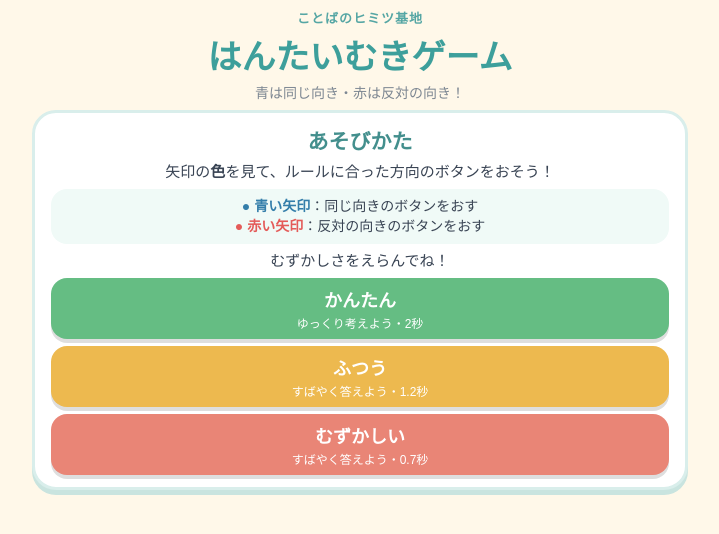
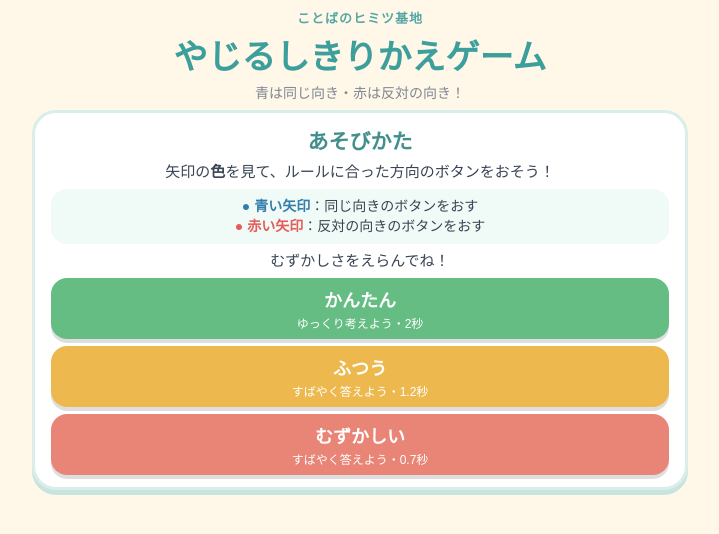
Before and after one commit to kotobakichi/kotoba-himitsu-kichi, a plain HTML site: page game3.html in a window 1280 px wide. Shown: the whole page, without its empty margins (280-999 px from the left). Drawn offline with Linux system fonts and the light colour scheme.

Commit message:
Update game3.html

```diff
--- a/game3.html
+++ b/game3.html
@@ -4,7 +4,7 @@
 <head>
 <meta charset="UTF-8">
 <meta name="viewport" content="width=device-width, initial-scale=1, viewport-fit=cover">
-<title>はんたいむきゲーム｜ことばのヒミツ基地</title>
+<title>やじるしきりかえゲーム｜ことばのヒミツ基地</title>
 
 <style>
 * { box-sizing: border-box; }
@@ -801,7 +801,7 @@ h2 {
 
 <header>
   <div class="site-name">ことばのヒミツ基地</div>
-  <h1>はんたいむきゲーム</h1>
+  <h1>やじるしきりかえゲーム</h1>
   <div class="subtitle">青は同じ向き・赤は反対の向き！</div>
 </header>
 
@@ -842,7 +842,7 @@ h2 {
 <section id="gameScreen" class="screen">
 
   <div class="game-top">
-    <div class="game-label">はんたいむきゲーム</div>
+    <div class="game-label">やじるしきりかえゲーム</div>
     <div class="top-buttons">
       <button class="music-button" id="musicToggle"
         type="button" onclick="toggleMusic()">♪ 音楽 ON</button>
```
